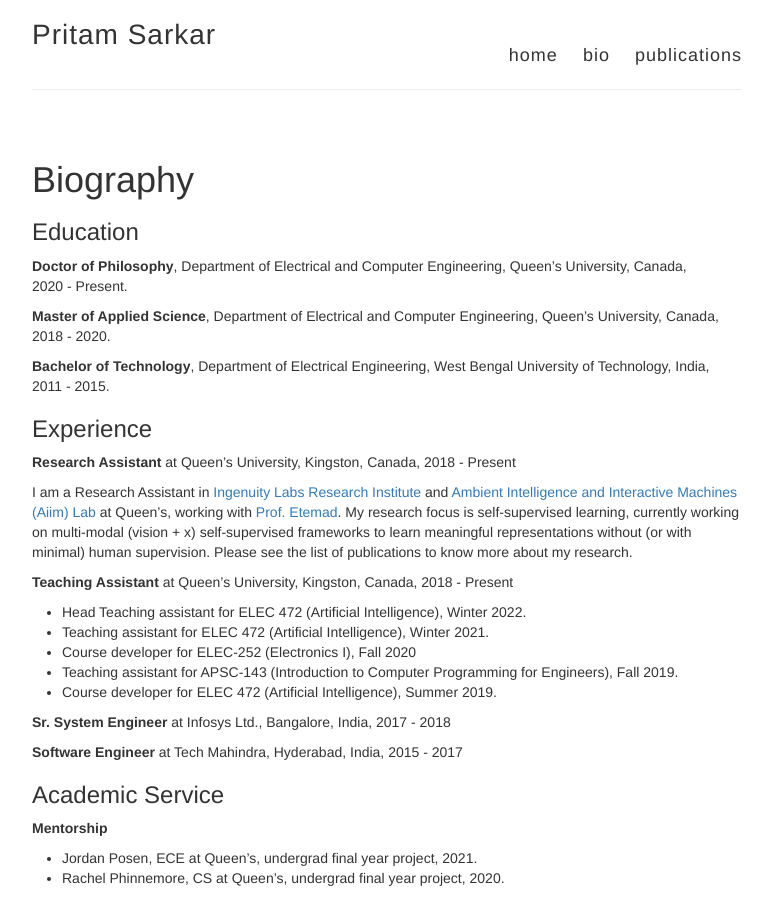
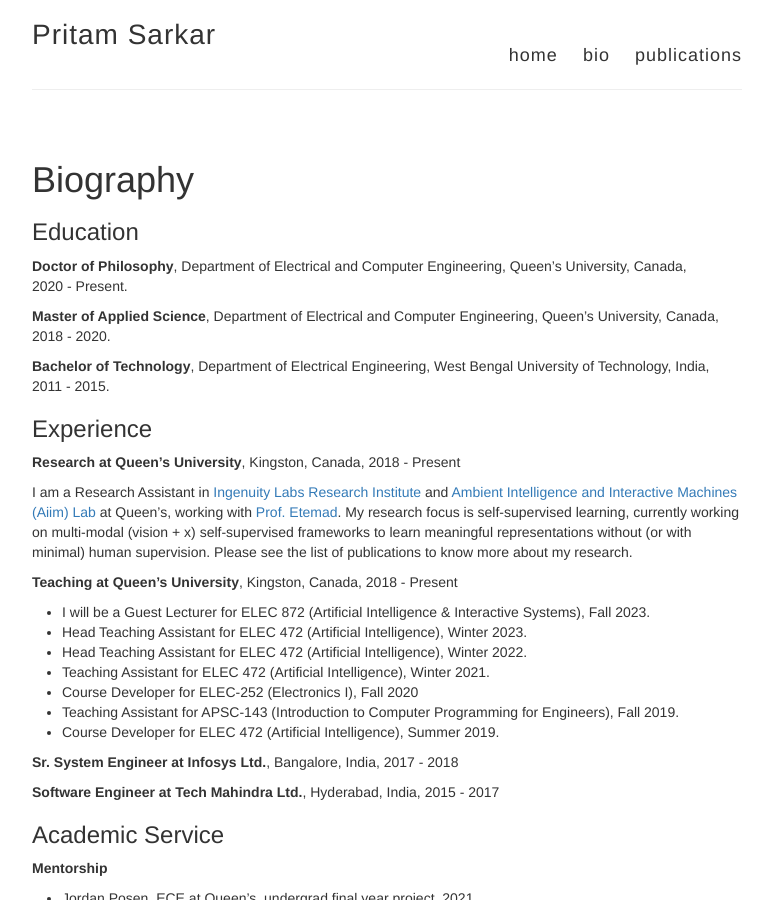
Before and after one commit to pritamqu/pritamqu.github.io, a Jekyll site: the page built from bio.md, in a window 1280 px wide and 900 px high. Shown: the whole window, without its empty margins (253-1025 px from the left). Built offline with Jekyll 4.4.1, drawn with Linux system fonts in a browser that asks for light colours.

Commit message:
Update bio.md

```diff
--- a/bio.md
+++ b/bio.md
@@ -18,20 +18,23 @@ permalink: /bio/
 
 ### Experience
 
-**Research Assistant** at Queen's University, Kingston, Canada, 2018 - Present
+**Research at Queen's University**, Kingston, Canada, 2018 - Present
 
 I am a Research Assistant in [Ingenuity Labs Research Institute](https://ingenuitylabs.queensu.ca/) and [Ambient Intelligence and Interactive Machines (Aiim) Lab](https://www.aiimlab.com/) at Queen's, working with [Prof. Etemad](https://www.aiimlab.com/director). My research focus is self-supervised learning, currently working on multi-modal (vision + x) self-supervised frameworks to learn meaningful representations without (or with minimal) human supervision. Please see the list of publications to know more about my research.
 
-**Teaching Assistant** at Queen's University, Kingston, Canada, 2018 - Present
-- Head Teaching assistant for ELEC 472 (Artificial Intelligence), Winter 2022.
-- Teaching assistant for ELEC 472 (Artificial Intelligence), Winter 2021.
-- Course developer for ELEC-252 (Electronics I), Fall 2020
-- Teaching assistant for APSC-143 (Introduction to Computer Programming for Engineers), Fall 2019.
-- Course developer for ELEC 472 (Artificial Intelligence), Summer 2019.
+**Teaching at Queen's University**, Kingston, Canada, 2018 - Present
 
-**Sr. System Engineer** at Infosys Ltd., Bangalore, India, 2017 - 2018
+- I will be a Guest Lecturer for ELEC 872 (Artificial Intelligence & Interactive Systems), Fall 2023.
+- Head Teaching Assistant for ELEC 472 (Artificial Intelligence), Winter 2023.
+- Head Teaching Assistant for ELEC 472 (Artificial Intelligence), Winter 2022.
+- Teaching Assistant for ELEC 472 (Artificial Intelligence), Winter 2021.
+- Course Developer for ELEC-252 (Electronics I), Fall 2020
+- Teaching Assistant for APSC-143 (Introduction to Computer Programming for Engineers), Fall 2019.
+- Course Developer for ELEC 472 (Artificial Intelligence), Summer 2019.
 
-**Software Engineer** at Tech Mahindra, Hyderabad, India, 2015 - 2017
+**Sr. System Engineer at Infosys Ltd.**, Bangalore, India, 2017 - 2018
+
+**Software Engineer at Tech Mahindra Ltd.**, Hyderabad, India, 2015 - 2017
 
 <a name="/academic_service"></a>
 
```
